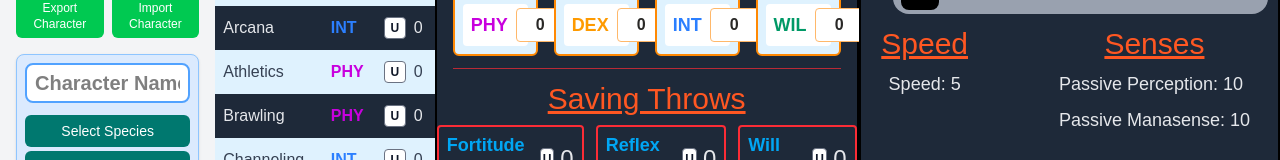
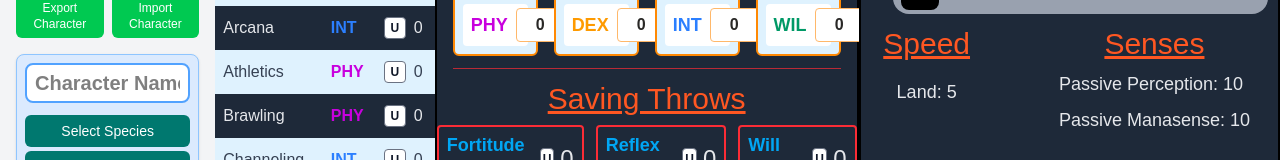
Before and after one commit to Acasez/kastorixv2, a React (Vite) app: page /characterSheet in a window 1280 px wide. Shown: the part 134-294 px from the top of the page. Built offline with nearby package versions, Linux system fonts and the light colour scheme.

Commit message:
Render the active speeds

```diff
--- a/src/components/CharacterSheet/OtherStatSection.tsx
+++ b/src/components/CharacterSheet/OtherStatSection.tsx
@@ -15,9 +15,15 @@ export default function OtherStatSection() {
             Speed
           </h1>
           <div className="flex flex-row m-2 gap-2">
-            <h2 className="text-text-light text-lg">
-              Speed: {character.speeds["Land"]}
-            </h2>
+            <div className="flex flex-row m-2 gap-2">
+              {Object.entries(character.speeds)
+                .filter(([, value]) => value > 0)
+                .map(([type, value]) => (
+                  <h2 key={type} className="text-text-light text-lg">
+                    {type}: {value}
+                  </h2>
+                ))}
+            </div>
           </div>
         </div>
         <div>
```
